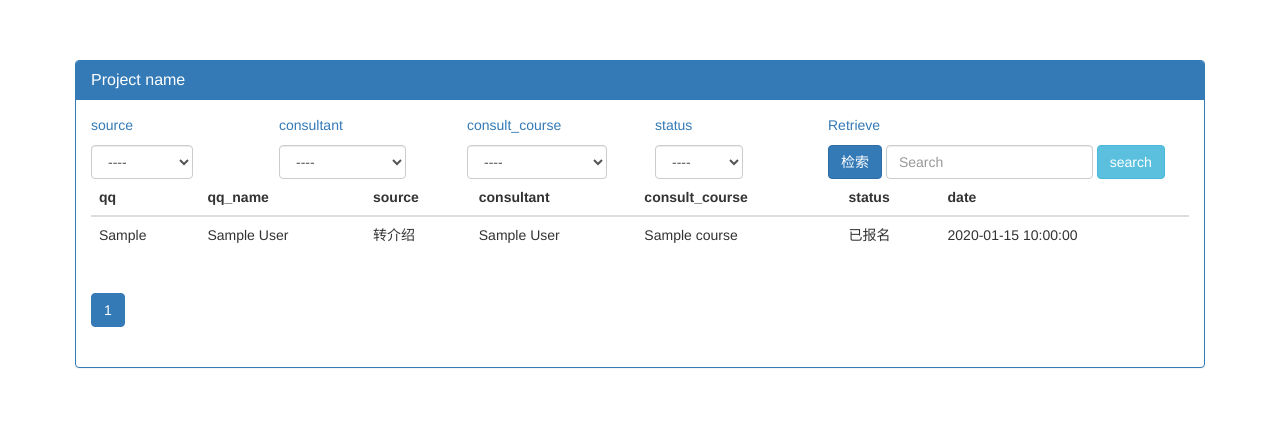
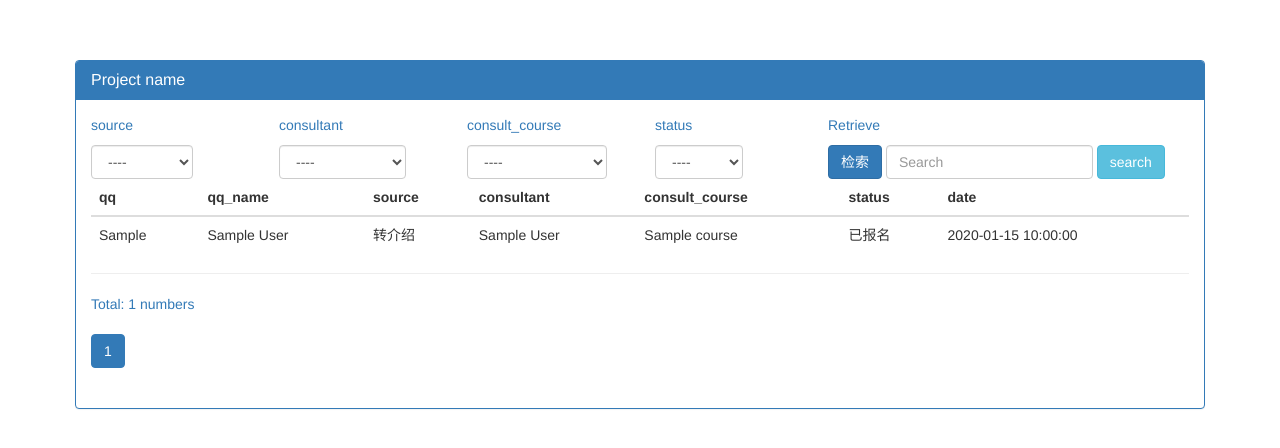
Before and after one commit to sgr-smile2015/website, a Django app: a page that uses templates/common/table_objs.html in a window 1280 px wide. Shown: the part 50-498 px from the top of the page. Run offline with Django 3.2, Linux system fonts and the light colour scheme; tables that the repository leaves empty hold one stand-in row (values such as "Sample post"); some libraries are stand-ins or nearby versions.

Commit message:
添加显示总和条数,但是在点击next时会清空筛选条件

```diff
--- a/common/templatetags/tags.py
+++ b/common/templatetags/tags.py
@@ -71,8 +71,7 @@ def render_filter_ele(condtion, admin_class, filter_condtions):
         for choice_item in field_obj.choices:
             #print("choice", choice_item, filter_condtions.get(condtion), type(filter_condtions.get(condtion)))
             if filter_condtions.get(condtion) == str(choice_item[0]):
-                selected ="selected"
-
+                selected = "selected"
             select_ele += '''<option value='%s' %s>%s</option>''' % (choice_item[0], selected, choice_item[1])
             selected = ''
 
--- a/templates/common/table_objs.html
+++ b/templates/common/table_objs.html
@@ -44,6 +44,11 @@
                     </tbody>
                 </table>
 
+                <div class="text-primary">
+                    <hr>
+                    <span>Total: {{ query_sets.paginator.count }} numbers</span>
+                </div>
+
                 <nav aria-label="Page navigation">
                     <ul class="pagination">
                         {% if query_sets.has_previous %}
```
